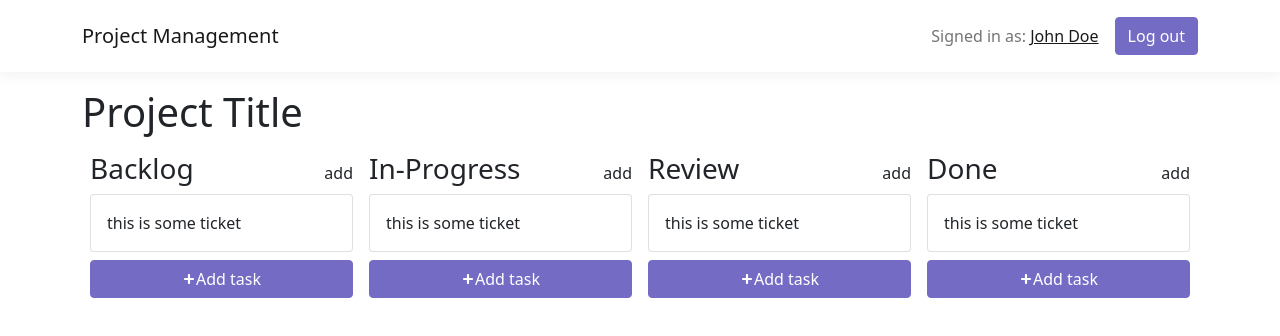
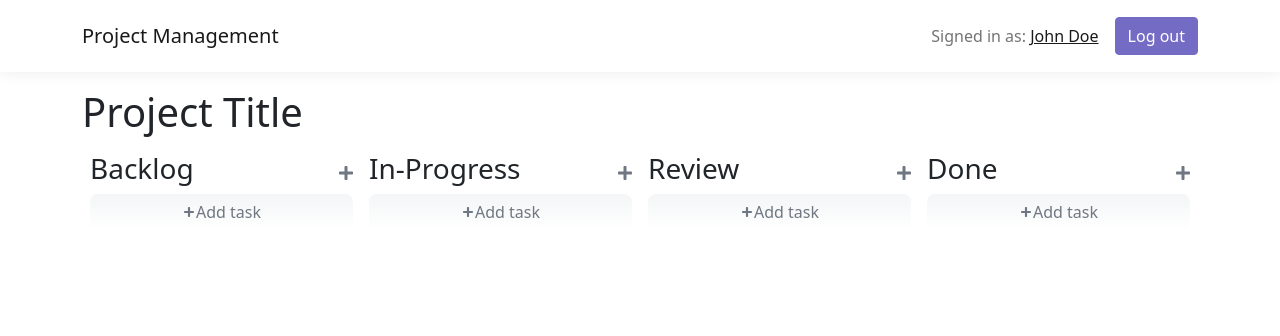
Before and after one commit to judygab/Jira-Asana-Clone, a Next.js app: page /board in a window 1280 px wide. Shown: the top 336 px of the page. Built offline with nearby package versions, Linux system fonts and the light colour scheme.

Commit message:
added an empty board section UI

```diff
--- a/components/BoardSection.tsx
+++ b/components/BoardSection.tsx
@@ -13,9 +13,9 @@ const BoardSection: React.FC<BoardSectionProps> = ({ title }) => {
     <Col md={3} className="d-flex flex-column p-2">
       <div className="board-section-header d-flex flex-row align-items-center">
         <h3 className="me-auto">{title}</h3>
-        <div>add</div>
+        <FontAwesomeIcon icon={faPlus} style={{'color': '#6f7782'}}/>
       </div>
-      <Card>
+      {/*<Card>
         <Card.Body>
           this is some ticket
         </Card.Body>
@@ -23,7 +23,13 @@ const BoardSection: React.FC<BoardSectionProps> = ({ title }) => {
       <Button className="add-wrapper">
         <FontAwesomeIcon icon={faPlus} style={{'padding': '2px'}}/>
         Add task
-      </Button>
+      </Button>*/}
+      <div className="is-empty d-flex flex-column">
+        <Button className="add-wrapper">
+          <FontAwesomeIcon icon={faPlus} style={{'padding': '2px'}}/>
+          Add task
+        </Button>
+      </div>
     </Col>
   );
 }
--- a/components/layout/index.tsx
+++ b/components/layout/index.tsx
@@ -3,7 +3,7 @@ import Header from './Header';
 
 const Layout = ({ children }: any) => {
   return (
-    <div>
+    <div className="d-flex flex-column h-100">
       <Header />
       {children}
     </div>
--- a/pages/_app.tsx
+++ b/pages/_app.tsx
@@ -7,7 +7,7 @@ import { Container } from 'react-bootstrap';
 function MyApp({ Component, pageProps }: AppProps) {
   return (
     <Layout>
-      <Container>
+      <Container className="main-content">
         <Component {...pageProps} />
       </Container>
     </Layout>
--- a/pages/board.tsx
+++ b/pages/board.tsx
@@ -6,7 +6,7 @@ const Board = () => {
   const sections: Array<String> = ['Backlog', 'In-Progress', 'Review', 'Done'];
 
   return (
-    <div className="pt-3">
+    <div className="pt-3 h-100">
       <Row>
         <h1>Project Title</h1>
       </Row>
--- a/pages/index.tsx
+++ b/pages/index.tsx
@@ -7,7 +7,7 @@ import Layout from '../components/layout';
 
 const Home: NextPage = () => {
   return (
-    <div>
+    <div className="d-flex flex-column h-full">
     </div>
   )
 }
--- a/styles/globals.css
+++ b/styles/globals.css
@@ -4,6 +4,12 @@ body {
   margin: 0;
   font-family: -apple-system, BlinkMacSystemFont, Segoe UI, Roboto, Oxygen,
     Ubuntu, Cantarell, Fira Sans, Droid Sans, Helvetica Neue, sans-serif;
+  height: 100%;
+}
+
+#__next {
+  display: flex;
+  flex-direction: column;
   height: 100%;
 }
 
@@ -28,3 +34,27 @@ a {
 .card {
   margin-bottom: 8px;
 }
+
+.add-wrapper.btn.btn-primary {
+  background-color: inherit !important;
+  border-color: inherit !important;
+  color: #6f7782 !important;
+  border: none;
+}
+
+.add-wrapper.btn.btn-primary:hover {
+  background-color: rgba(21, 7, 38, 0.04) !important;
+  border-color: rgba(21, 7, 38, 0.04) !important;
+  color: #6f7782 !important;
+  border: none;
+}
+
+.is-empty {
+  border-radius: 8px;
+  background: linear-gradient(180deg, rgba(232, 236, 238, 0.5), rgba(232, 236, 238, 0) 100%);
+  flex: 1 1 100%;
+}
+
+.main-content {
+  flex: 1 1 100%;
+}
```
